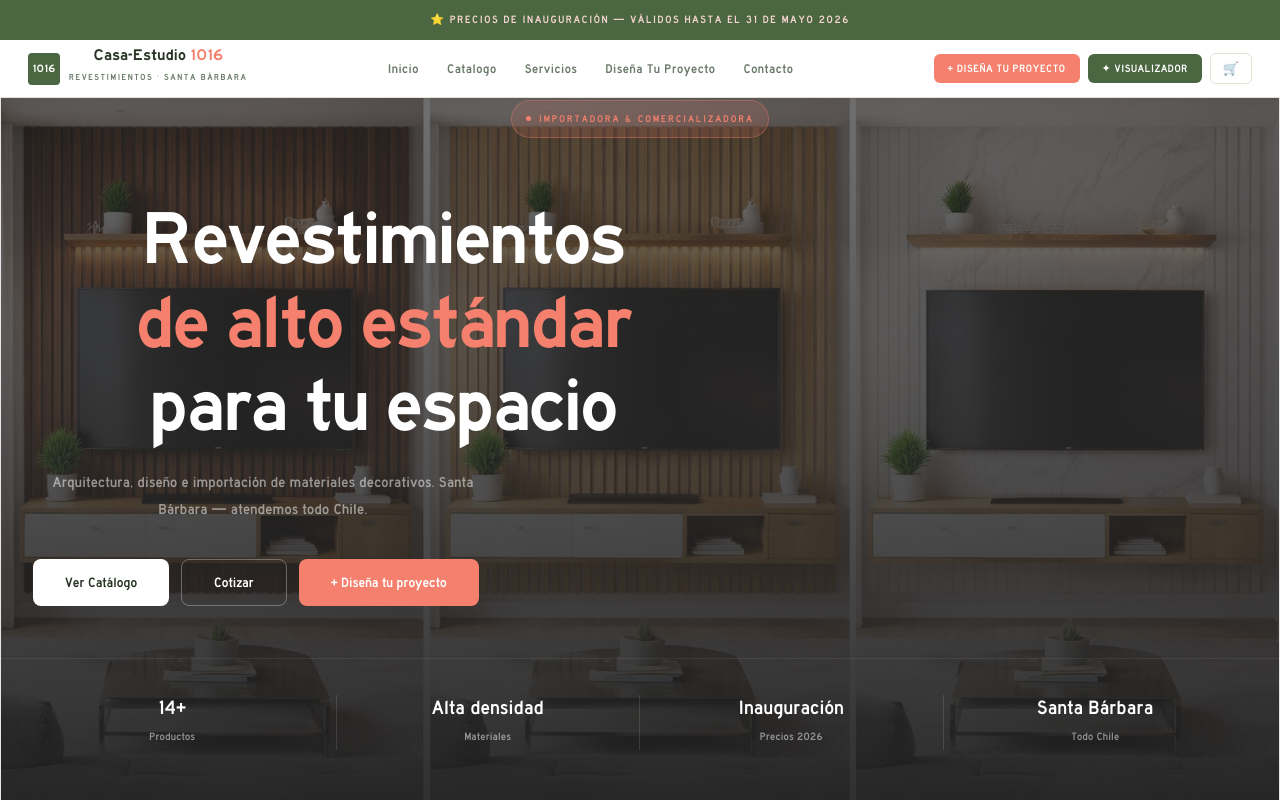
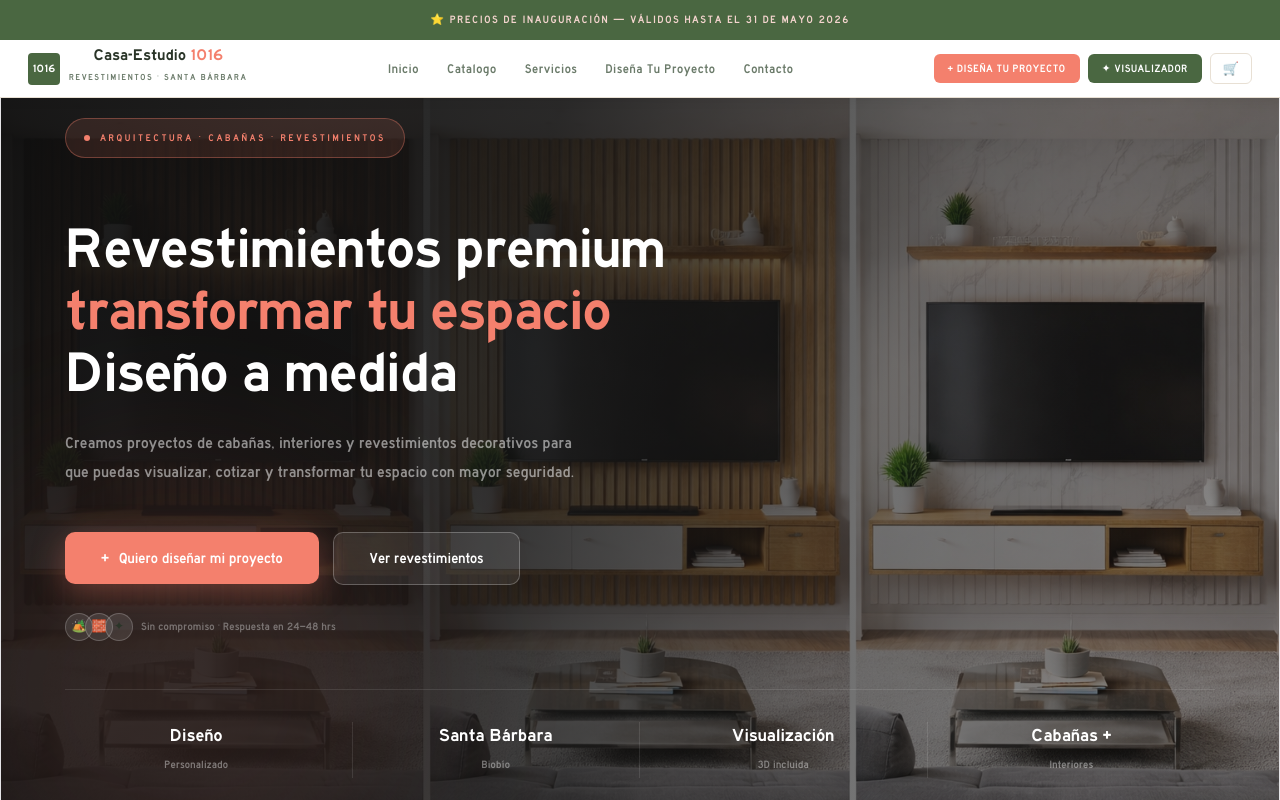
Before and after one commit to felipemunoz014-create/casa-estudio-1016, a React (Vite) app: page / in a window 1280 px wide. Shown: the top 800 px of the page. Built offline with nearby package versions, Linux system fonts and the light colour scheme.

Commit message:
Hero mejorado

```diff
--- a/src/App.jsx
+++ b/src/App.jsx
@@ -1954,10 +1954,10 @@ export default function App() {
   const DEFAULT_CONTENT = {
     brandName: "Casa-Estudio", brandNum: "1016", brandSub: "Revestimientos · Santa Bárbara",
     promoText: "⭐ Precios de Inauguración — Válidos hasta el 31 de Mayo 2026",
-    heroTag: "Importadora & Comercializadora", heroTitle1: "Revestimientos", heroTitle2: "de alto estándar", heroTitle3: "para tu espacio",
-    heroSubtitle: "Arquitectura, diseño e importación de materiales decorativos. Santa Bárbara — atendemos todo Chile.",
-    heroBtnPrimary: "Ver Catálogo", heroBtnSecondary: "Cotizar", heroImage: heroImg,
-    stat1n: "14+", stat1l: "Productos", stat2n: "Alta densidad", stat2l: "Materiales", stat3n: "Inauguración", stat3l: "Precios 2026", stat4n: "Santa Bárbara", stat4l: "Todo Chile",
+    heroTag: "Importadora & Comercializadora", heroTitle1: "Revestimientos", heroTitle2: "de alto estándar", heroTitle3: "para construir tu cabaña",
+    heroSubtitle: "Importamos materiales decorativos de calidad premium. Diseñamos y construimos cabañas en Santa Bárbara, Biobío.",
+    heroBtnPrimary: "Ver Revestimientos", heroBtnSecondary: "Cotizar", heroImage: heroImg,
+    stat1n: "14+", stat1l: "Productos importados", stat2n: "Santa Bárbara", stat2l: "Despacho local", stat3n: "Inauguración", stat3l: "Precios 2026", stat4n: "Cabañas +", stat4l: "Revestimientos",
     aboutTag: "Quiénes somos", aboutTitle1: "Arquitectura", aboutTitle2: "& Diseño",
     aboutBody1: "Casa-Estudio 1016 es una importadora y comercializadora de materiales decorativos de construcción, con foco en revestimientos de alto estándar.",
     aboutBody2: "Ofrecemos servicio en arquitectura y diseño para proyectos residenciales y comerciales, con productos que combinan durabilidad, estética y precio accesible.",
@@ -1966,7 +1966,7 @@ export default function App() {
     svc1icon: "🏛️", svc1title: "Arquitectura & Diseño", svc1desc: "Asesoría profesional para proyectos residenciales y comerciales.",
     svc2icon: "📦", svc2title: "Importación Directa", svc2desc: "Materiales de alta calidad desde el fabricante, sin intermediarios.",
     svc3icon: "🛠️", svc3title: "Asesoría Técnica", svc3desc: "Te guiamos en la elección correcta según el ambiente y presupuesto.",
-    svc4icon: "🚚", svc4title: "Despacho Nacional", svc4desc: "Enviamos a cualquier región del país.",
+    svc4icon: "🚚", svc4title: "Despacho Local", svc4desc: "Despacho en Santa Bárbara y alrededores.",
     ctaTitle1: "¿Cómo quedaría en", ctaTitle2: "tu espacio?", ctaBody: "Sube una foto y aplica cualquier revestimiento del catálogo con IA.", ctaBtn: "✦ Abrir Visualizador IA",
     contactTitle1: "Hablemos de", contactTitle2: "tu proyecto", contactBody: "Estamos en Santa Bárbara. Visítanos para una asesoría personalizada sin costo.",
     contactAddr: "Arturo Prat 1016, Santa Bárbara", contactPhone: "+56 9 7868 2990", contactPay: "VISA · Redcompra · MercadoPago", contactWaBtn: "💬 Abrir WhatsApp", waNumber: "56978682990",
@@ -2153,39 +2153,241 @@ export default function App() {
       <div style={{ height: 94 }} />
 
       {/* ── HERO ─────────────────────────────────────────────────────────────── */}
-      <section id="inicio" style={{ minHeight: sm ? "85vh" : "92vh", background: "#2A2A2A", position: "relative", display: "flex", flexDirection: "column", justifyContent: "flex-end", padding: `0 0 ${sm ? 52 : 80}px` }}>
+      <section id="inicio" style={{
+        minHeight: sm ? "100vh" : "95vh",
+        background: "#1A1A1A",
+        position: "relative",
+        display: "flex",
+        flexDirection: "column",
+        justifyContent: "center",
+        overflow: "hidden",
+      }}>
+        {/* Imagen de fondo */}
         <div style={{ position: "absolute", inset: 0, overflow: "hidden" }}>
-          {content.heroImage && <img src={content.heroImage} style={{ width: "100%", height: "100%", objectFit: "cover", opacity: 0.35 }} />}
-          <div style={{ position: "absolute", inset: 0, background: "linear-gradient(to bottom,rgba(40,40,40,0.05) 0%,rgba(40,40,40,0.45) 50%,rgba(30,30,30,0.82) 100%)" }} />
-        </div>
-        {editMode && <label style={{ position: "absolute", top: 16, right: 16, zIndex: 10, background: "#F5A623", color: "white", padding: "8px 16px", borderRadius: 8, fontSize: 12, fontWeight: 700, cursor: "pointer" }}>📷 {content.heroImage ? "Cambiar fondo" : "Agregar imagen"}<input type="file" accept="image/*" style={{ display: "none" }} onChange={(e) => { const f = e.target.files[0]; if (!f) return; const r = new FileReader(); r.onload = (ev) => set("heroImage", ev.target.result); r.readAsDataURL(f); }} /></label>}
-        {editMode && content.heroImage && <button onClick={() => set("heroImage", null)} style={{ position: "absolute", top: 16, right: sm ? 16 : 220, zIndex: 10, background: "#FEE2E2", color: "#C45A5A", border: "none", padding: "8px 12px", borderRadius: 8, fontSize: 12, fontWeight: 700, cursor: "pointer", fontFamily: "inherit" }}>🗑 Quitar imagen</button>}
-        <div style={{ position: "relative", maxWidth: 1400, width: "100%", margin: "0 auto", padding: `0 ${sm ? 20 : 32}px`, animation: "fadeUp .8s ease both" }}>
-          <div style={{ display: "inline-flex", alignItems: "center", gap: 8, background: "rgba(244,128,109,0.15)", border: "1px solid rgba(244,128,109,0.35)", borderRadius: 20, padding: "5px 14px", marginBottom: sm ? 20 : 28 }}>
-            <div style={{ width: 5, height: 5, borderRadius: "50%", background: "#F4806D" }} />
-            <span style={{ fontSize: 10, color: "#F4806D", letterSpacing: 2, textTransform: "uppercase", fontWeight: 600 }}>{E("heroTag", "Etiqueta hero", <span>{content.heroTag}</span>)}</span>
-          </div>
-          <h1 style={{ fontFamily: "'HWYGWide',sans-serif", fontSize: sm ? "clamp(32px,9vw,48px)" : "clamp(40px,6vw,76px)", fontWeight: 400, color: "white", lineHeight: 1.1, marginBottom: sm ? 16 : 20, maxWidth: 700 }}>
-            {E("heroTitle1", "Título línea 1", <span>{content.heroTitle1}</span>)}<br />
-            <em style={{ color: "#F4806D", fontStyle: "italic" }}>{E("heroTitle2", "Título línea 2", <span>{content.heroTitle2}</span>)}</em><br />
-            {E("heroTitle3", "Título línea 3", <span>{content.heroTitle3}</span>)}
+          {content.heroImage && (
+            <img
+              src={content.heroImage}
+              style={{
+                width: "100%", height: "100%", objectFit: "cover",
+                objectPosition: "center",
+                opacity: 0.55,
+              }}
+            />
+          )}
+          {/* Degradado: oscuro izquierda → transparente derecha */}
+          <div style={{
+            position: "absolute", inset: 0,
+            background: sm
+              ? "linear-gradient(to bottom, rgba(20,20,20,0.3) 0%, rgba(20,20,20,0.75) 45%, rgba(15,15,15,0.92) 100%)"
+              : "linear-gradient(105deg, rgba(15,15,15,0.92) 0%, rgba(20,20,20,0.80) 38%, rgba(20,20,20,0.30) 65%, rgba(20,20,20,0.05) 100%)",
+          }} />
+          {/* Glow sutil coral en esquina */}
+          <div style={{
+            position: "absolute", bottom: "-10%", left: "-5%",
+            width: 480, height: 480, borderRadius: "50%",
+            background: "rgba(244,128,109,0.08)", filter: "blur(80px)",
+            pointerEvents: "none",
+          }} />
+        </div>
+
+        {/* Botón editar imagen (solo modo admin) */}
+        {editMode && (
+          <label style={{
+            position: "absolute", top: 16, right: 16, zIndex: 10,
+            background: "#F5A623", color: "white", padding: "8px 16px",
+            borderRadius: 8, fontSize: 12, fontWeight: 700, cursor: "pointer",
+          }}>
+            📷 {content.heroImage ? "Cambiar fondo" : "Agregar imagen"}
+            <input type="file" accept="image/*" style={{ display: "none" }} onChange={(e) => {
+              const f = e.target.files[0]; if (!f) return;
+              const r = new FileReader(); r.onload = (ev) => set("heroImage", ev.target.result); r.readAsDataURL(f);
+            }} />
+          </label>
+        )}
+        {editMode && content.heroImage && (
+          <button onClick={() => set("heroImage", null)} style={{
+            position: "absolute", top: 16, right: sm ? 16 : 220, zIndex: 10,
+            background: "#FEE2E2", color: "#C45A5A", border: "none",
+            padding: "8px 12px", borderRadius: 8, fontSize: 12, fontWeight: 700,
+            cursor: "pointer", fontFamily: "inherit",
+          }}>🗑 Quitar imagen</button>
+        )}
+
+        {/* ── CONTENIDO PRINCIPAL ── */}
+        <div style={{
+          position: "relative", zIndex: 2,
+          maxWidth: 1400, width: "100%", margin: "0 auto",
+          padding: sm ? "80px 20px 60px" : "0 64px",
+          display: "flex", flexDirection: "column",
+          alignItems: sm ? "center" : "flex-start",
+          textAlign: sm ? "center" : "left",
+          animation: "fadeUp .9s ease both",
+        }}>
+
+          {/* Eyebrow tag */}
+          <div style={{
+            display: "inline-flex", alignItems: "center", gap: 10,
+            background: "rgba(244,128,109,0.12)",
+            border: "1px solid rgba(244,128,109,0.35)",
+            borderRadius: 30, padding: "6px 18px", marginBottom: sm ? 20 : 28,
+          }}>
+            <div style={{ width: 6, height: 6, borderRadius: "50%", background: "#F4806D", flexShrink: 0 }} />
+            <span style={{
+              fontSize: 10, color: "#F4806D",
+              letterSpacing: 2.5, textTransform: "uppercase", fontWeight: 700,
+              fontFamily: "'HWYGothic', sans-serif",
+            }}>
+              {E("heroTag", "Etiqueta hero", <span>Arquitectura · Cabañas · Revestimientos</span>)}
+            </span>
+          </div>
+
+          {/* Título principal */}
+          <h1 style={{
+            fontFamily: "'HWYGWide', sans-serif",
+            fontSize: sm ? "clamp(28px,8.5vw,42px)" : "clamp(38px,4.5vw,68px)",
+            fontWeight: 400, color: "white", lineHeight: 1.08,
+            marginBottom: sm ? 18 : 24,
+            maxWidth: sm ? "100%" : 680,
+            letterSpacing: "-0.5px",
+          }}>
+            {E("heroTitle1", "Título línea 1", <span>Revestimientos premium</span>)}{" "}
+            <em style={{ color: "#F4806D", fontStyle: "italic" }}>
+              {E("heroTitle2", "Título línea 2", <span>transformar tu espacio</span>)}
+            </em>
+            <br />
+            {E("heroTitle3", "Título línea 3", <span>Diseño a medida</span>)}
           </h1>
-          <p style={{ fontSize: sm ? 13 : 15, color: "rgba(255,255,255,0.5)", maxWidth: 460, lineHeight: 1.8, marginBottom: sm ? 28 : 36, fontWeight: 300 }}>{E("heroSubtitle", "Subtítulo hero", <span>{content.heroSubtitle}</span>, true)}</p>
-          <div style={{ display: "flex", gap: 12, flexWrap: "wrap" }}>
-            <button onClick={() => scrollTo("catalogo")} style={{ background: "white", color: C.text, border: "none", borderRadius: 8, padding: sm ? "13px 22px" : "15px 32px", fontSize: sm ? 13 : 14, fontWeight: 700, cursor: "pointer", fontFamily: "inherit" }}>{E("heroBtnPrimary", "Botón primario", <span>{content.heroBtnPrimary}</span>)}</button>
-            <button onClick={() => scrollTo("contacto")} style={{ background: "transparent", color: "white", border: "1px solid rgba(255,255,255,0.3)", borderRadius: 8, padding: sm ? "13px 22px" : "15px 32px", fontSize: sm ? 13 : 14, fontWeight: 500, cursor: "pointer", fontFamily: "inherit" }}>{E("heroBtnSecondary", "Botón secundario", <span>{content.heroBtnSecondary}</span>)}</button>
-            {/* ← NUEVO: botón hero */}
-            <button onClick={() => setWizardOpen(true)} style={{ background: C.warm, color: "white", border: "none", borderRadius: 8, padding: sm ? "13px 22px" : "15px 32px", fontSize: sm ? 13 : 14, fontWeight: 700, cursor: "pointer", fontFamily: "inherit" }}>+ Diseña tu proyecto</button>
-          </div>
-        </div>
+
+          {/* Subtítulo */}
+          <p style={{
+            fontSize: sm ? 13 : 16,
+            color: "rgba(255,255,255,0.52)",
+            maxWidth: sm ? "100%" : 520,
+            lineHeight: 1.85,
+            marginBottom: sm ? 32 : 44,
+            fontWeight: 300,
+            fontFamily: "'HWYGothic', sans-serif",
+          }}>
+            {E("heroSubtitle", "Subtítulo hero",
+              <span>Creamos proyectos de cabañas, interiores y revestimientos decorativos para que puedas visualizar, cotizar y transformar tu espacio con mayor seguridad.</span>,
+              true
+            )}
+          </p>
+
+          {/* Botones CTA */}
+          <div style={{
+            display: "flex",
+            gap: sm ? 10 : 14,
+            flexDirection: sm ? "column" : "row",
+            width: sm ? "100%" : "auto",
+            alignItems: sm ? "stretch" : "center",
+          }}>
+            {/* Botón principal coral */}
+            <button
+              onClick={() => setWizardOpen(true)}
+              style={{
+                background: "#F4806D",
+                color: "white", border: "none",
+                borderRadius: 10,
+                padding: sm ? "15px 24px" : "17px 36px",
+                fontSize: sm ? 14 : 15, fontWeight: 700,
+                cursor: "pointer", fontFamily: "'HWYGothic', sans-serif",
+                display: "inline-flex", alignItems: "center",
+                justifyContent: "center", gap: 10,
+                boxShadow: "0 8px 32px rgba(244,128,109,0.35)",
+                transition: "all 0.2s", whiteSpace: "nowrap",
+              }}
+              onMouseOver={e => { e.currentTarget.style.background = "#e8604a"; e.currentTarget.style.transform = "translateY(-2px)"; e.currentTarget.style.boxShadow = "0 12px 40px rgba(244,128,109,0.45)"; }}
+              onMouseOut={e  => { e.currentTarget.style.background = "#F4806D"; e.currentTarget.style.transform = "translateY(0)"; e.currentTarget.style.boxShadow = "0 8px 32px rgba(244,128,109,0.35)"; }}
+            >
+              <span style={{ fontSize: 16 }}>+</span>
+              {E("heroBtnPrimary", "Botón primario", <span>Quiero diseñar mi proyecto</span>)}
+            </button>
+
+            {/* Botón secundario blanco */}
+            <button
+              onClick={() => scrollTo("catalogo")}
+              style={{
+                background: "rgba(255,255,255,0.08)",
+                color: "white",
+                border: "1.5px solid rgba(255,255,255,0.25)",
+                borderRadius: 10,
+                padding: sm ? "15px 24px" : "17px 36px",
+                fontSize: sm ? 14 : 15, fontWeight: 500,
+                cursor: "pointer", fontFamily: "'HWYGothic', sans-serif",
+                display: "inline-flex", alignItems: "center",
+                justifyContent: "center", gap: 8,
+                transition: "all 0.2s", whiteSpace: "nowrap",
+                backdropFilter: "blur(4px)",
+              }}
+              onMouseOver={e => { e.currentTarget.style.background = "rgba(255,255,255,0.15)"; e.currentTarget.style.borderColor = "rgba(255,255,255,0.5)"; }}
+              onMouseOut={e  => { e.currentTarget.style.background = "rgba(255,255,255,0.08)"; e.currentTarget.style.borderColor = "rgba(255,255,255,0.25)"; }}
+            >
+              {E("heroBtnSecondary", "Botón secundario", <span>Ver revestimientos</span>)}
+            </button>
+          </div>
+
+          {/* Badge de confianza */}
+          {!sm && (
+            <div style={{
+              display: "flex", alignItems: "center", gap: 8,
+              marginTop: 28,
+            }}>
+              <div style={{ display: "flex", gap: -4 }}>
+                {["🏕️","🧱","✦"].map((e, i) => (
+                  <div key={i} style={{
+                    width: 28, height: 28, borderRadius: "50%",
+                    background: "rgba(255,255,255,0.1)",
+                    border: "1.5px solid rgba(255,255,255,0.2)",
+                    display: "flex", alignItems: "center", justifyContent: "center",
+                    fontSize: 12, marginLeft: i > 0 ? -8 : 0,
+                  }}>{e}</div>
+                ))}
+              </div>
+              <span style={{
+                fontSize: 11, color: "rgba(255,255,255,0.35)",
+                fontFamily: "'HWYGothic', sans-serif",
+              }}>
+                Sin compromiso · Respuesta en 24–48 hrs
+              </span>
+            </div>
+          )}
+        </div>
+
+        {/* ── STATS INFERIORES ── */}
         {!sm && (
-          <div style={{ position: "relative", maxWidth: 1400, width: "100%", margin: "52px auto 0", padding: "0 32px", display: "grid", gridTemplateColumns: "repeat(4,1fr)", borderTop: "1px solid rgba(255,255,255,0.07)", paddingTop: 36 }}>
-            {[["stat1n", "stat1l"], ["stat2n", "stat2l"], ["stat3n", "stat3l"], ["stat4n", "stat4l"]].map(([nk, lk], i) => (
-              <div key={i} style={{ paddingRight: 24, borderRight: i < 3 ? "1px solid rgba(255,255,255,0.12)" : "none", paddingLeft: i > 0 ? 24 : 0 }}>
-                <div style={{ fontFamily: "'HWYGothic',sans-serif", fontSize: 20, fontWeight: 800, color: "white", marginBottom: 3 }}>{E(nk, `Stat ${i + 1}`, <span>{content[nk]}</span>)}</div>
-                <div style={{ fontSize: 11, color: "rgba(255,255,255,0.5)" }}>{E(lk, `Stat ${i + 1} label`, <span>{content[lk]}</span>)}</div>
-              </div>
-            ))}
+          <div style={{
+            position: "relative", zIndex: 2,
+            maxWidth: 1400, width: "100%", margin: "0 auto",
+            padding: "0 64px", paddingBottom: 52,
+            marginTop: 48,
+          }}>
+            <div style={{
+              display: "grid", gridTemplateColumns: "repeat(4,1fr)",
+              borderTop: "1px solid rgba(255,255,255,0.1)",
+              paddingTop: 32,
+            }}>
+              {[
+                { n: "Diseño", l: "Personalizado" },
+                { n: "Santa Bárbara", l: "Biobío" },
+                { n: "Visualización", l: "3D incluida" },
+                { n: "Cabañas +", l: "Interiores" },
+              ].map((s, i) => (
+                <div key={i} style={{
+                  paddingRight: 24, paddingLeft: i > 0 ? 24 : 0,
+                  borderRight: i < 3 ? "1px solid rgba(255,255,255,0.1)" : "none",
+                }}>
+                  <div style={{
+                    fontFamily: "'HWYGWide', sans-serif",
+                    fontSize: 18, fontWeight: 700, color: "white", marginBottom: 4,
+                  }}>{s.n}</div>
+                  <div style={{
+                    fontSize: 11, color: "rgba(255,255,255,0.4)",
+                    fontFamily: "'HWYGothic', sans-serif",
+                  }}>{s.l}</div>
+                </div>
+              ))}
+            </div>
           </div>
         )}
       </section>
```
